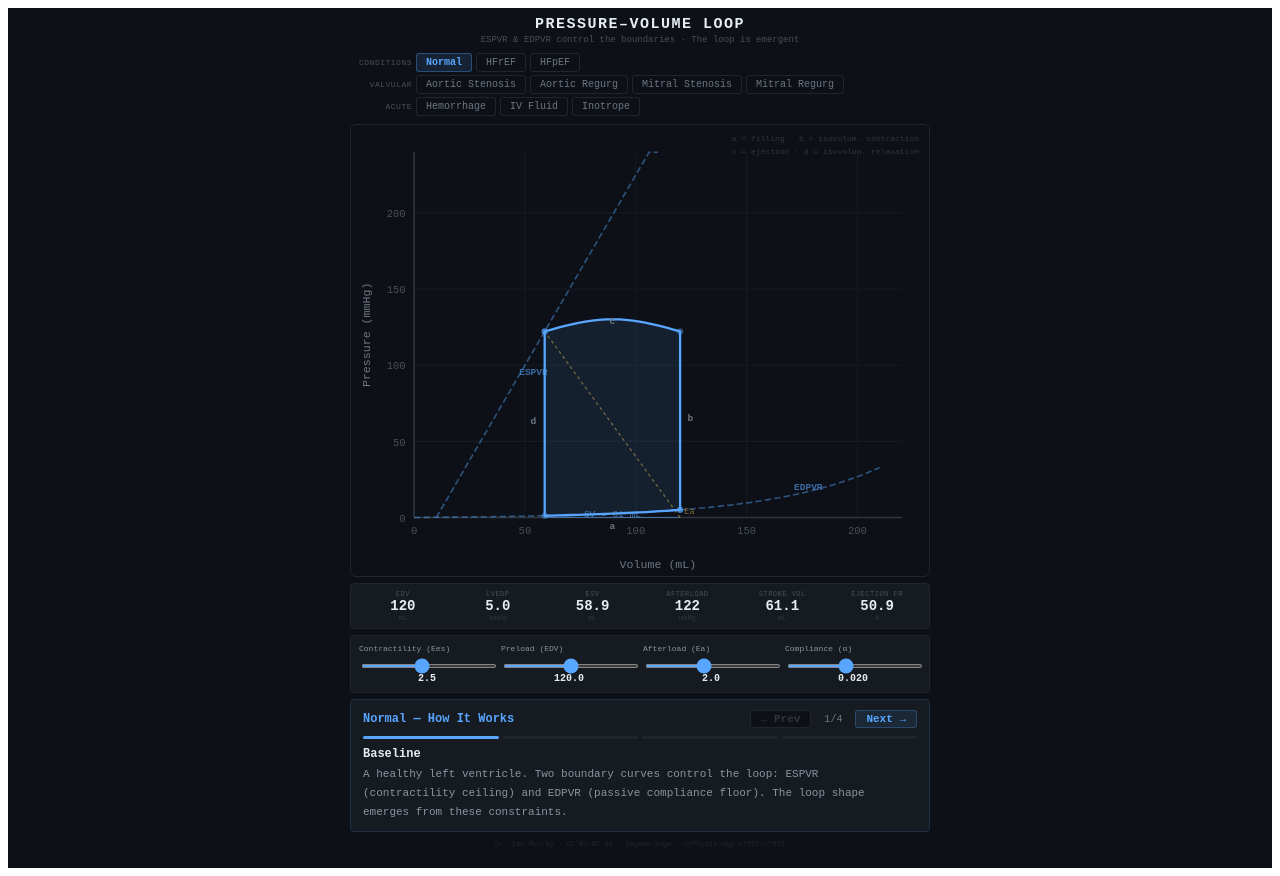
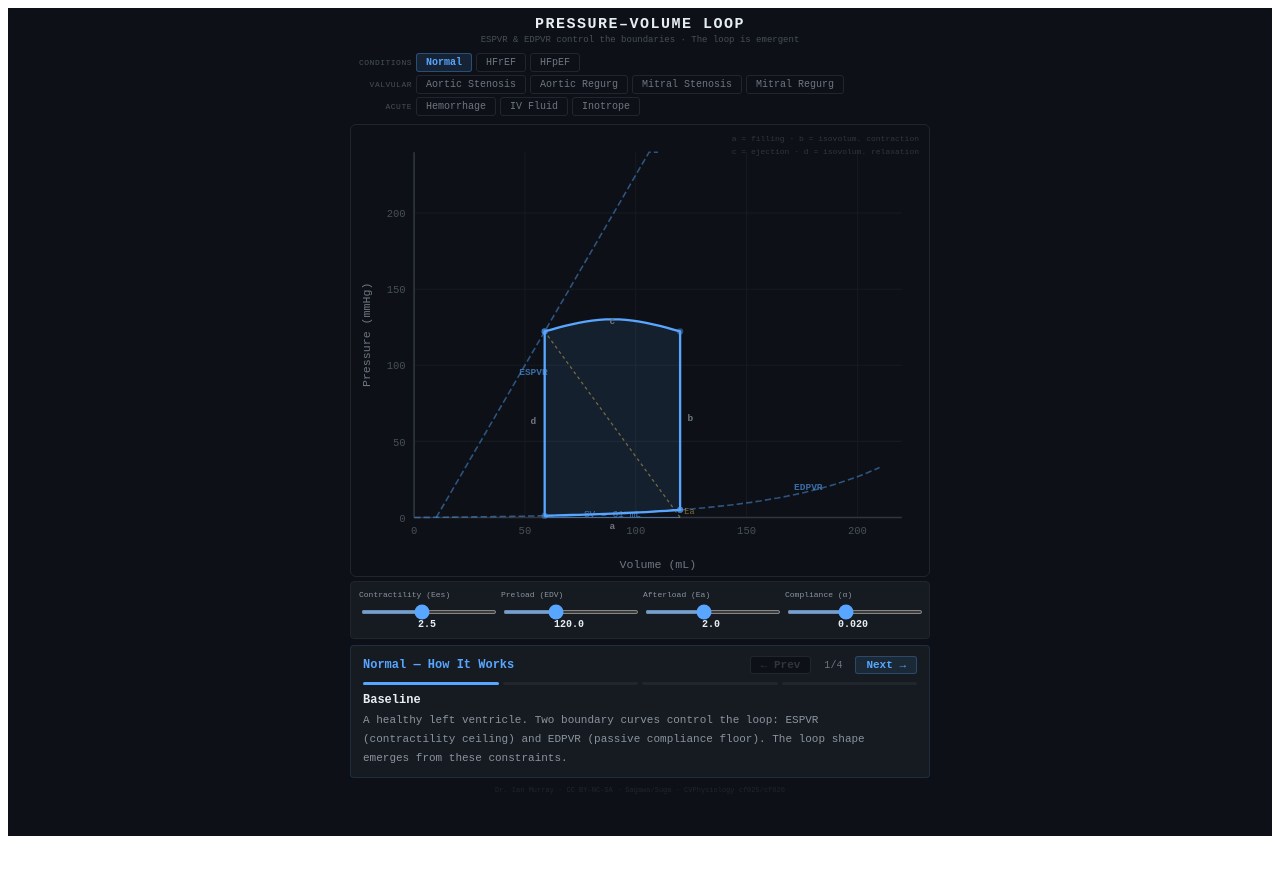
Before and after one commit to imurra/pv-loop-simulator, a React (Vite) app: page / in a window 1280 px wide. After the commit the page ends 844 px from the top, so only its background shows below. Built offline with nearby package versions, Linux system fonts and the light colour scheme.

Commit message:
Adjust EDV and pressure limits in PVLoop

```diff
--- a/src/PVLoop.jsx
+++ b/src/PVLoop.jsx
@@ -30,9 +30,9 @@ const V0 = 10,
 function getEffectiveEDV(sliderEDV, alpha) {
   if (Math.abs(alpha - REF_ALPHA) < 0.001) return sliderEDV;
   const refLVEDP = A_ED * (Math.exp(REF_ALPHA * sliderEDV) - 1);
-  if (alpha <= 0.001) return Math.min(sliderEDV * 1.3, 200);
+  if (alpha <= 0.001) return Math.min(sliderEDV * 1.3, 220);
   const edv = Math.log(refLVEDP / A_ED + 1) / alpha;
-  return Math.max(50, Math.min(edv, 200));
+  return Math.max(50, Math.min(edv, 220));
 }
 
 function computeState(Ees, EDV, Ea, alpha) {
@@ -363,20 +363,20 @@ function pY(p) {
   return PD.t + GH - (Math.max(0, Math.min(p, PMAX)) / PMAX) * GH;
 }
 
-// ORIGINAL v1 loop generation — restored exactly
+// Loop generation — filling phase traces EDPVR exactly (no cap)
 function makeLoop(st, Ees, alpha) {
   const { EDV, ESV, ESP, LVEDP, esvP0 } = st;
   const pts = [];
-  // Phase a: diastolic filling along EDPVR
+  // Phase a: diastolic filling along EDPVR — traces curve exactly
   for (let i = 0; i <= 20; i++) {
     const v = ESV + (EDV - ESV) * (i / 20);
     const p = edpvr(v, alpha);
-    pts.push([v, Math.min(p, 60)]);
+    pts.push([v, p]);
   }
   // Phase b: isovolumetric contraction
   for (let i = 0; i <= 12; i++) {
     const f = i / 12;
-    const p = Math.min(LVEDP, 60) + (ESP - Math.min(LVEDP, 60)) * f;
+    const p = LVEDP + (ESP - LVEDP) * f;
     pts.push([EDV, p]);
   }
   // Phase c: ejection — slight arc above ESP, respecting ESPVR
@@ -393,7 +393,7 @@ function makeLoop(st, Ees, alpha) {
   // Phase d: isovolumetric relaxation
   for (let i = 0; i <= 12; i++) {
     const f = i / 12;
-    const p = ESP - (ESP - Math.min(esvP0, 30)) * f;
+    const p = ESP - (ESP - esvP0) * f;
     pts.push([ESV, p]);
   }
   return pts
@@ -435,7 +435,7 @@ function getHL(key, pv) {
     topleft: { cx: vX(pv.ESV), cy: pY(pv.ESP), label: "End-systolic point" },
     bottomright: {
       cx: vX(pv.EDV),
-      cy: pY(Math.min(pv.LVEDP, 50)),
+      cy: pY(pv.LVEDP),
       label: "Preload (EDV)",
     },
     topright: { cx: vX(pv.EDV), cy: pY(pv.ESP), label: "Peak pressure" },
@@ -452,7 +452,7 @@ export default function PVLoop() {
     EDV: 120,
     Ea: 2.0,
     alpha: 0.02,
-    _eaMoved: false,
+    _last: null,
   });
   const [mode, setMode] = useState("scenario");
 
@@ -462,9 +462,37 @@ export default function PVLoop() {
   const pv = useMemo(() => {
     if (mode === "scenario")
       return computeState(sc.Ees, sc.EDV, sc.Ea, sc.alpha);
-    if (sl._eaMoved) return computeState(sl.Ees, sl.EDV, sl.Ea, sl.alpha);
-    return computePinned(sl.Ees, sl.EDV, sl.alpha, normSt.ESP, normSt.LVEDP);
-  }, [mode, sc, sl, normSt.ESP, normSt.LVEDP]);
+    // Ea slider: full computeState, ESP floats
+    if (sl._last === "Ea")
+      return computeState(sl.Ees, sl.EDV, sl.Ea, sl.alpha);
+    // Alpha slider: stiffer wall → less filling, ESP pinned
+    if (sl._last === "alpha") {
+      const effEDV = getEffectiveEDV(sl.EDV, sl.alpha);
+      const refESP = normSt.ESP;
+      const maxEDV = sl.alpha > 0.001 ? Math.log(refESP / A_ED + 1) / sl.alpha : effEDV;
+      const clampedEDV = Math.min(effEDV, maxEDV);
+      const ESV = Math.max(V0 + 1, Math.min(refESP / sl.Ees + V0, clampedEDV - 1));
+      const ESP = refESP;
+      const SV = clampedEDV - ESV;
+      const EF = (SV / clampedEDV) * 100;
+      const LVEDP = A_ED * (Math.exp(sl.alpha * clampedEDV) - 1);
+      const esvP0 = A_ED * (Math.exp(sl.alpha * ESV) - 1);
+      return { EDV: clampedEDV, ESV, ESP, SV, EF, LVEDP, esvP0 };
+    }
+    // Ees or EDV slider: pin ESP at reference value
+    const refESP = normSt.ESP;
+    // ESV from ESPVR: ESP = Ees*(ESV-V0) → ESV = ESP/Ees + V0
+    const ESV = Math.max(V0 + 1, Math.min(refESP / sl.Ees + V0, sl.EDV - 1));
+    // Clamp EDV so LVEDP never exceeds ESP (prevents inverted loop)
+    const maxEDV = sl.alpha > 0.001 ? Math.log(refESP / A_ED + 1) / sl.alpha : sl.EDV;
+    const EDV = Math.min(sl.EDV, maxEDV);
+    const ESP = refESP;
+    const SV = EDV - ESV;
+    const EF = (SV / EDV) * 100;
+    const LVEDP = A_ED * (Math.exp(sl.alpha * EDV) - 1);
+    const esvP0 = A_ED * (Math.exp(sl.alpha * ESV) - 1);
+    return { EDV, ESV, ESP, SV, EF, LVEDP, esvP0 };
+  }, [mode, sc, sl]);
   const pm =
     mode === "scenario"
       ? sc
@@ -501,13 +529,13 @@ export default function PVLoop() {
           EDV: snap.EDV,
           Ea: snap.Ea,
           alpha: snap.alpha,
-          _eaMoved: k === "Ea",
+          _last: k,
           [k]: v,
         });
       } else {
         setSl((prev) => ({
           ...prev,
-          _eaMoved: k === "Ea" ? true : prev._eaMoved,
+          _last: k,
           [k]: v,
         }));
       }
@@ -518,7 +546,6 @@ export default function PVLoop() {
 
   const vTicks = [0, 50, 100, 150, 200];
   const pTicks = [0, 50, 100, 150, 200];
-  const dispLVEDP = Math.min(pv.LVEDP, 50);
 
   const groups = [
     { label: "Conditions", keys: ["normal", "hfref", "hfpef"] },
@@ -853,7 +880,7 @@ export default function PVLoop() {
             {/* Corner dots */}
             <circle
               cx={vX(pv.EDV)}
-              cy={pY(Math.min(pv.LVEDP, 50))}
+              cy={pY(pv.LVEDP)}
               r={3}
               fill={col}
               opacity={0.7}
@@ -874,7 +901,7 @@ export default function PVLoop() {
             />
             <circle
               cx={vX(pv.ESV)}
-              cy={pY(Math.min(pv.esvP0, 30))}
+              cy={pY(pv.esvP0)}
               r={3}
               fill={col}
               opacity={0.4}
@@ -883,7 +910,7 @@ export default function PVLoop() {
             {/* Phase labels */}
             <text
               x={vX(pv.EDV) + 7}
-              y={pY((Math.min(pv.LVEDP, 50) + pv.ESP) / 2)}
+              y={pY((pv.LVEDP + pv.ESP) / 2)}
               fill="#6E7681"
               fontSize={9}
               fontFamily="inherit"
@@ -904,7 +931,7 @@ export default function PVLoop() {
             </text>
             <text
               x={vX(pv.ESV) - 8}
-              y={pY((pv.ESP + Math.min(pv.esvP0, 30)) / 2)}
+              y={pY((pv.ESP + pv.esvP0) / 2)}
               fill="#6E7681"
               fontSize={9}
               textAnchor="end"
@@ -915,7 +942,7 @@ export default function PVLoop() {
             </text>
             <text
               x={vX((pv.EDV + pv.ESV) / 2)}
-              y={pY(Math.min(edpvr((pv.EDV + pv.ESV) / 2, pm.alpha), 50)) + 15}
+              y={pY(edpvr((pv.EDV + pv.ESV) / 2, pm.alpha)) + 15}
               fill="#6E7681"
               fontSize={9}
               textAnchor="middle"
@@ -1001,47 +1028,6 @@ export default function PVLoop() {
           </div>
         </div>
 
-        {/* Readouts */}
-        <div
-          style={{
-            display: "grid",
-            gridTemplateColumns: "repeat(6, 1fr)",
-            gap: 3,
-            margin: "6px 0",
-            padding: "6px",
-            background: "#161B22",
-            borderRadius: 4,
-            border: "1px solid #21262D",
-          }}
-        >
-          {[
-            { l: "EDV", v: pv.EDV, u: "mL", r: normSt.EDV },
-            { l: "LVEDP", v: dispLVEDP, u: "mmHg", r: normSt.LVEDP },
-            { l: "ESV", v: pv.ESV, u: "mL", r: normSt.ESV },
-            { l: "Afterload", v: pv.ESP, u: "mmHg", r: normSt.ESP },
-            { l: "Stroke Vol", v: pv.SV, u: "mL", r: normSt.SV },
-            { l: "Ejection Fr", v: pv.EF, u: "%", r: normSt.EF },
-          ].map(({ l, v, u, r }) => (
-            <div key={l} style={{ textAlign: "center" }}>
-              <div
-                style={{
-                  fontSize: 7,
-                  color: "#484F58",
-                  textTransform: "uppercase",
-                  letterSpacing: 0.5,
-                }}
-              >
-                {l}
-              </div>
-              <div style={{ fontSize: 14, fontWeight: 700, color: "#E6EDF3" }}>
-                {v >= 100 ? Math.round(v) : Number(v).toFixed(1)}
-                <D val={v} reference={r} />
-              </div>
-              <div style={{ fontSize: 7, color: "#30363D" }}>{u}</div>
-            </div>
-          ))}
-        </div>
-
         {/* Sliders */}
         <div
           style={{
@@ -1063,7 +1049,7 @@ export default function PVLoop() {
               max: 5,
               step: 0.1,
             },
-            { key: "EDV", label: "Preload (EDV)", min: 60, max: 180, step: 2 },
+            { key: "EDV", label: "Preload (EDV)", min: 60, max: 220, step: 2 },
             { key: "Ea", label: "Afterload (Ea)", min: 0.5, max: 4, step: 0.1 },
             {
               key: "alpha",
@@ -1240,16 +1226,16 @@ export default function PVLoop() {
               Manual mode — independent effects (cf025)
             </strong>
             <br />
-            Afterload (Ea) is held at 2.0 unless you move the Ea slider. ESP
-            stays ~120 mmHg.
-            <br />• <strong style={{ color: "#BC8CFF" }}>Ees</strong>: rotates
+            Each slider isolates a single variable for teaching purposes. In
+            vivo, these parameters are interdependent.
+            <br />• <strong style={{ color: "#BC8CFF" }}>Contractility</strong>: rotates
             ESPVR → left side of loop moves (ESV changes), right side stays
-            <br />• <strong style={{ color: "#1F6FEB" }}>EDV</strong>: slides
+            <br />• <strong style={{ color: "#1F6FEB" }}>Preload</strong>: slides
             along same ESPVR → right side moves, left side stays
-            <br />• <strong style={{ color: "#A371F7" }}>Ea</strong>: changes
-            afterload → ESP rises/falls, ESV changes
-            <br />• <strong style={{ color: "#F0883E" }}>α</strong>: compliance
-            — stiffer wall fills to smaller EDV at same filling pressure
+            <br />• <strong style={{ color: "#A371F7" }}>Afterload (ESP)</strong>: the
+            b/c intersection → ESP rises/falls, ESV changes
+            <br />• <strong style={{ color: "#F0883E" }}>Compliance</strong>: rotates
+            EDPVR → stiffer wall fills to smaller EDV at same filling pressure
           </div>
         )}
 
```
